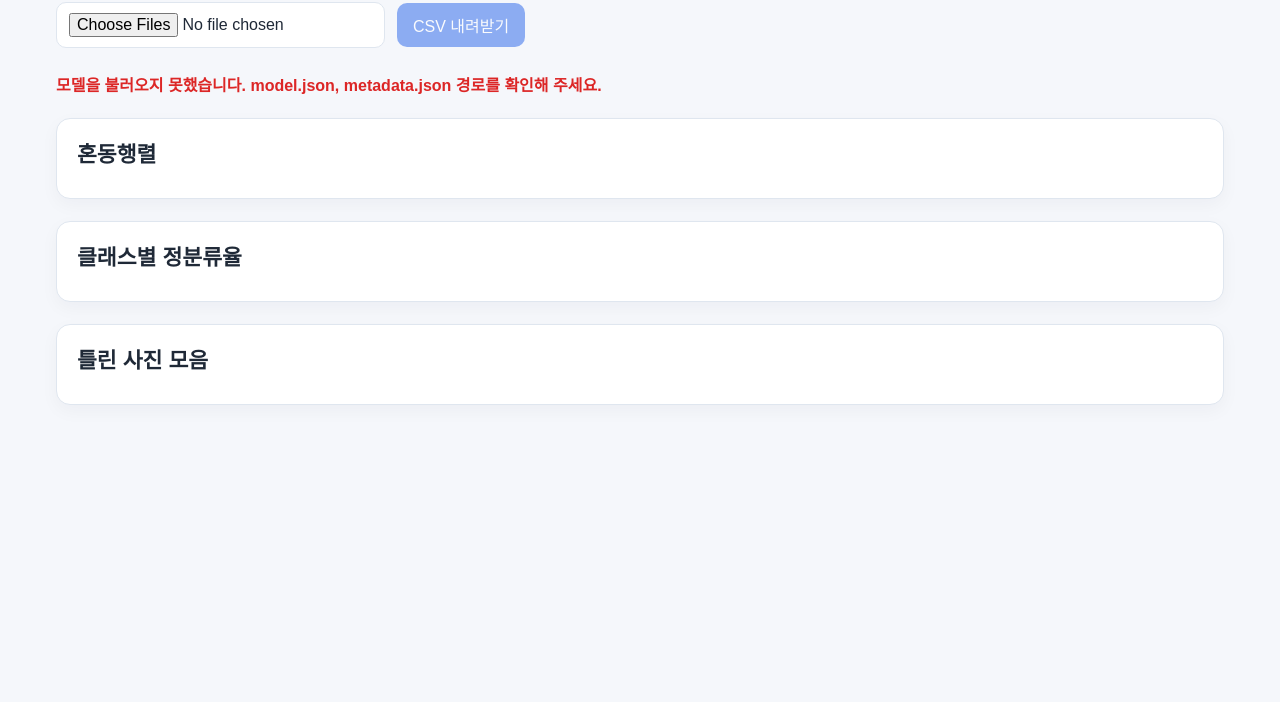
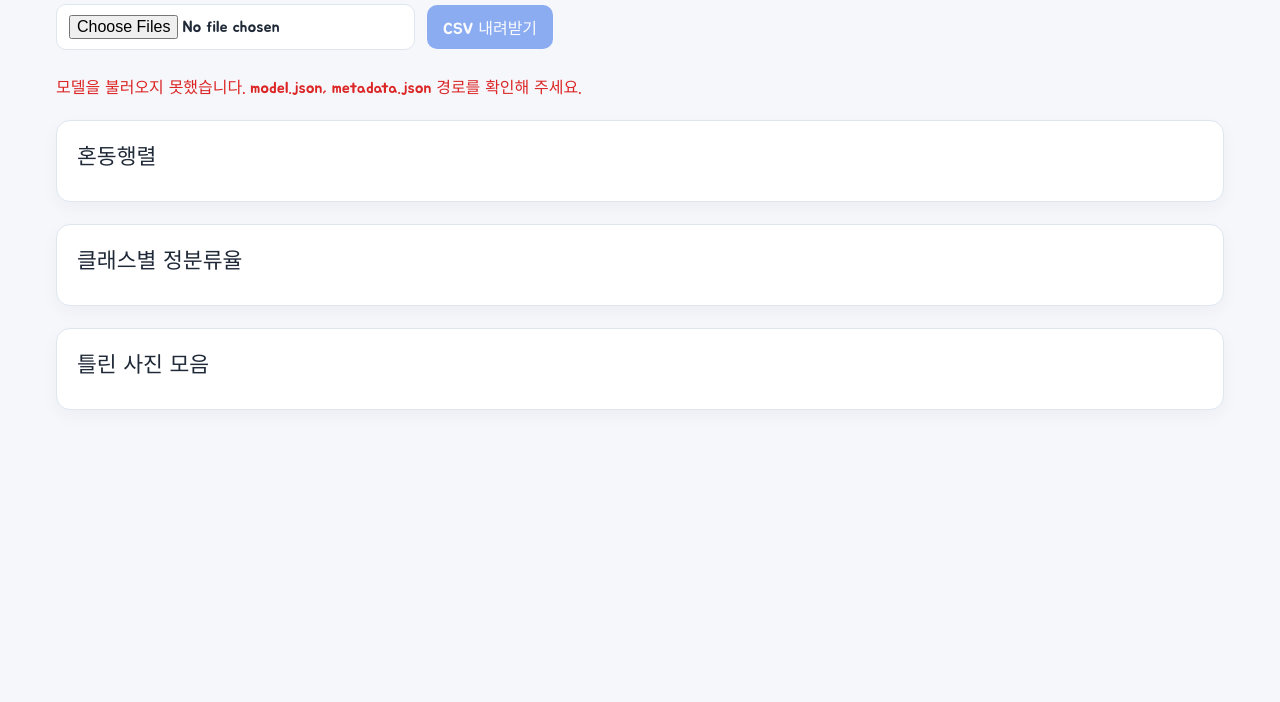
Before and after one commit to qkrwltn7400/my-app, a plain HTML site: page eval.html in a window 1280 px wide. Shown: the part 98-800 px from the top of the page. Drawn offline with Linux system fonts and the light colour scheme.

Commit message:
Add files via upload

```diff
--- a/eval.html
+++ b/eval.html
@@ -4,6 +4,12 @@
   <meta charset="UTF-8" />
   <meta name="viewport" content="width=device-width, initial-scale=1.0" />
   <title>이미지 분류 평가</title>
+
+  <!-- 글꼴: Google Fonts의 주아(Jua) -->
+  <link rel="preconnect" href="https://fonts.googleapis.com">
+  <link rel="preconnect" href="https://fonts.gstatic.com" crossorigin>
+  <link href="https://fonts.googleapis.com/css2?family=Jua&display=swap" rel="stylesheet">
+
   <style>
     :root {
       --bg: #f5f7fb;
@@ -24,8 +30,17 @@
       margin: 0;
       background: var(--bg);
       color: var(--text);
-      font-family: "Apple SD Gothic Neo", "Malgun Gothic", sans-serif;
+      font-family: "Jua", "Apple SD Gothic Neo", "Malgun Gothic", sans-serif;
+      /* 한글 낱말이 중간에서 끊기지 않게 줄을 바꾼다 */
+      word-break: keep-all;
     }
+
+    /* 버튼과 파일 선택 칸도 주아 글꼴을 쓰게 한다 */
+    button,
+    input {
+      font-family: inherit;
+    }
+
 
     .page {
       max-width: 1200px;
@@ -183,6 +198,12 @@
         padding: 0 12px 28px;
       }
     }
+
+    /* 주아는 굵기가 한 가지뿐이라 억지로 굵게 그리지 않게 한다 */
+    h1, h2, th, strong,
+    .status, .good-cell, .warning-cell, .meta-box {
+      font-weight: normal;
+    }
   </style>
 </head>
 <body>
@@ -224,6 +245,17 @@
     // 같은 폴더의 model.json, metadata.json을 tmImage.load()로 불러온다.
     const MODEL_URL = './model.json';
     const METADATA_URL = './metadata.json';
+
+    // 모델 클래스 이름(영어) → 틀린 사진 모음에 보여 줄 한글 이름
+    const KOREAN_NAMES = {
+      'Rectangular cuboid (Including Cube)': '직육면체',
+      'Other 3D Shape': '다른 입체도형',
+      '2D Shape': '평면도형'
+    };
+
+    function toKoreanName(label) {
+      return KOREAN_NAMES[label] || label;
+    }
 
     let model = null;
     let classNames = [];
@@ -487,10 +519,12 @@
         if (isCorrect) {
           classMetrics[actualIndex].correct += 1;
         } else {
+          // 틀린 사진 모음에는 실제·예측을 한글 클래스 이름으로 보여 준다
+          // (파일 이름 Rectangular… → 직육면체, Other… → 다른 입체도형, 2D… → 평면도형)
           errors.push({
             fileName: file.name,
-            actualLabel: actualPrefix,
-            predictedLabel,
+            actualLabel: toKoreanName(actualLabel),
+            predictedLabel: toKoreanName(predictedLabel),
             probability,
             imageUrl: URL.createObjectURL(file)
           });
```
